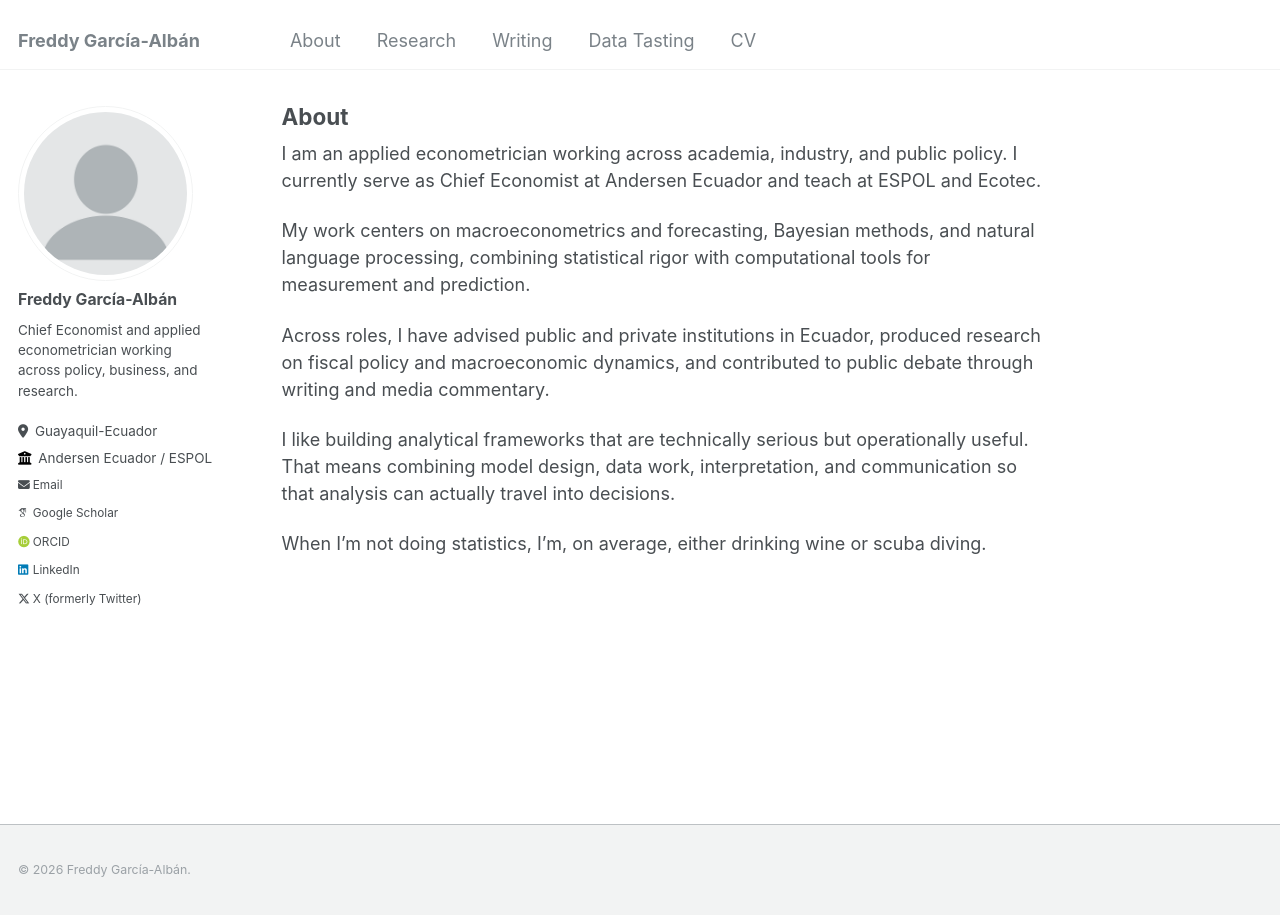
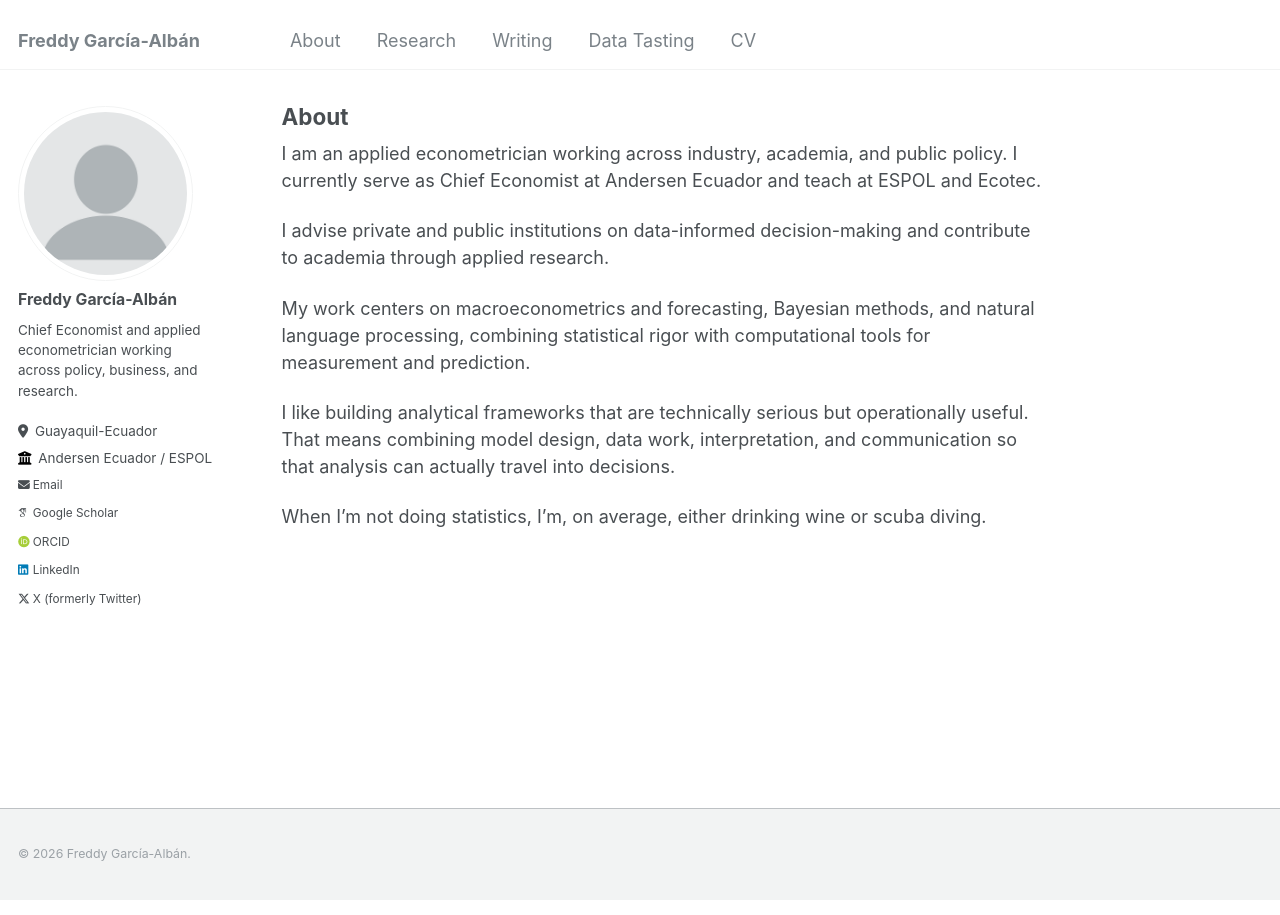
Before and after one commit to EnexFG/EnexFG.github.io, a Jekyll site: the page built from _pages/about-page.md, in a window 1280 px wide. Built offline with Jekyll 4.4.1, drawn with Linux system fonts in a browser that asks for light colours; some web fonts are replaced.

Commit message:
Update about-page.md

```diff
--- a/_pages/about-page.md
+++ b/_pages/about-page.md
@@ -4,11 +4,11 @@ permalink: /about/
 author_profile: true
 ---
 
-I am an applied econometrician working across academia, industry, and public policy. I currently serve as Chief Economist at Andersen Ecuador and teach at ESPOL and Ecotec.
+I am an applied econometrician working across industry, academia, and public policy. I currently serve as Chief Economist at Andersen Ecuador and teach at ESPOL and Ecotec.
+
+I advise private and public institutions on data-informed decision-making and contribute to academia through applied research.
 
 My work centers on macroeconometrics and forecasting, Bayesian methods, and natural language processing, combining statistical rigor with computational tools for measurement and prediction.
-
-Across roles, I have advised public and private institutions in Ecuador, produced research on fiscal policy and macroeconomic dynamics, and contributed to public debate through writing and media commentary.
 
 I like building analytical frameworks that are technically serious but operationally useful. That means combining model design, data work, interpretation, and communication so that analysis can actually travel into decisions.
 
```
